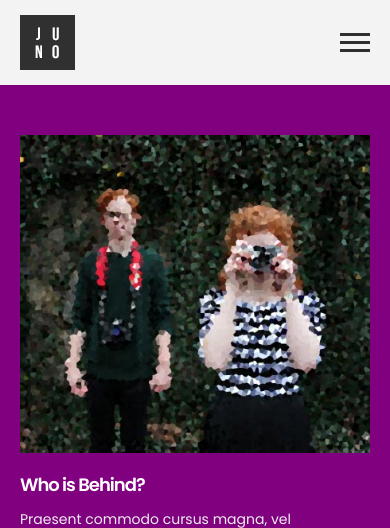
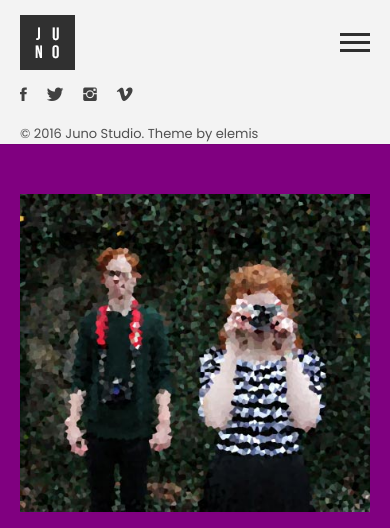
Before and after one commit to kelvincprado/tevinafesta, a WordPress theme: template about.php in a window 390 px wide. Shown: the top 528 px of the page. Run offline with PHP 8.4 and a stand-in for WordPress, Linux system fonts and the light colour scheme; the site name, menu and one post (Sample post) are stand-ins, and other content is empty; some web fonts are replaced.

Commit message:
atualizações

```diff
--- a/style.css
+++ b/style.css
@@ -697,7 +697,6 @@ blockquote .author {
     font-size: 13px;
     line-height: 20px;
     padding: 0px 35px 0px 35px;
-    display: none;
     text-align: right;
     color: #505050;
 }
@@ -3458,6 +3457,15 @@ select {
     .grid-view .blog-content hr {
         display: block !important
     }
+
+    .navbar-footer {
+        padding: 0px;
+        text-align: left;
+    }
+    .navbar-footer p {
+        margin: 0 20px;
+    }
+
     .area-agencia {
         flex-direction: column;
     }
--- a/style/js/scripts.js
+++ b/style/js/scripts.js
@@ -292,8 +292,8 @@ function start() {
 window.addEventListener("load", start);
 
 
-
-// Propaganda noticia
+/*
+// Propaganda noticia, se fosse slide (esta como banner)
 currentDivIndex = 0;
 divSlide = document.querySelectorAll('.banner--noticia div');
 max = divSlide.length;
@@ -314,3 +314,4 @@ function startPropaganda() {
 }
 
 window.addEventListener("load", startPropaganda);
+*/
```
Also changed, not shown: agenda.html (+4 -4 lines), coberturas.html (+5 -15 lines), contact.html (+6 -15 lines), index.html (+10 -29 lines), noticias.html (+6 -14 lines).
